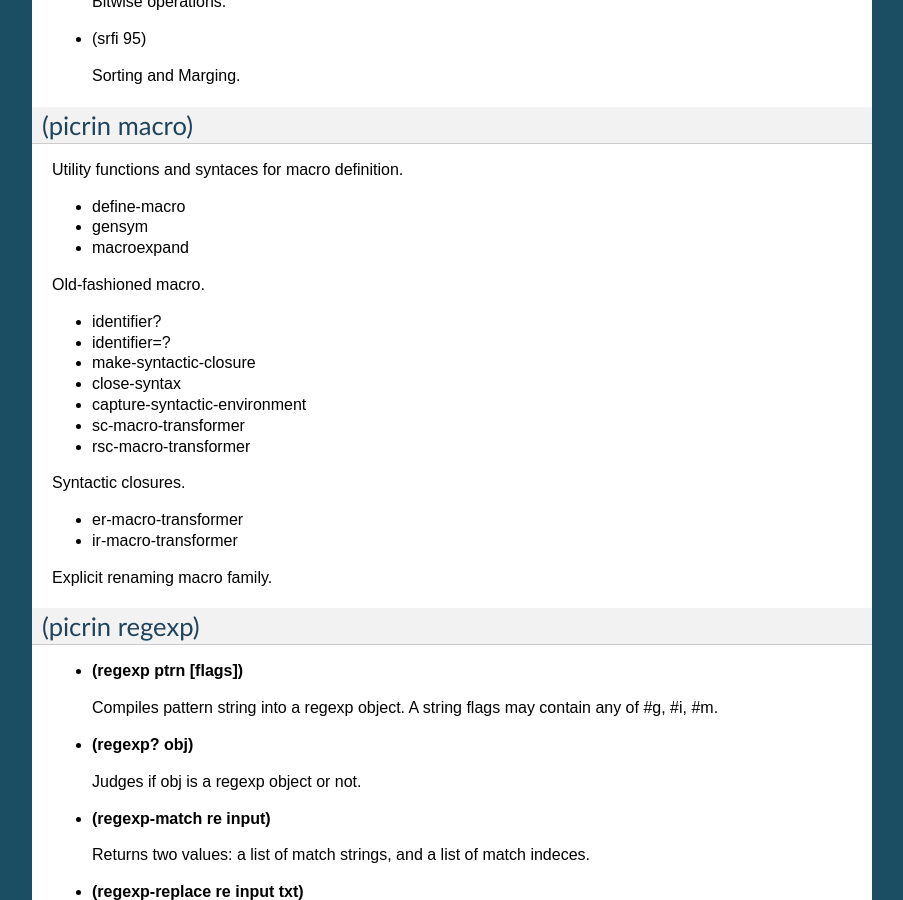
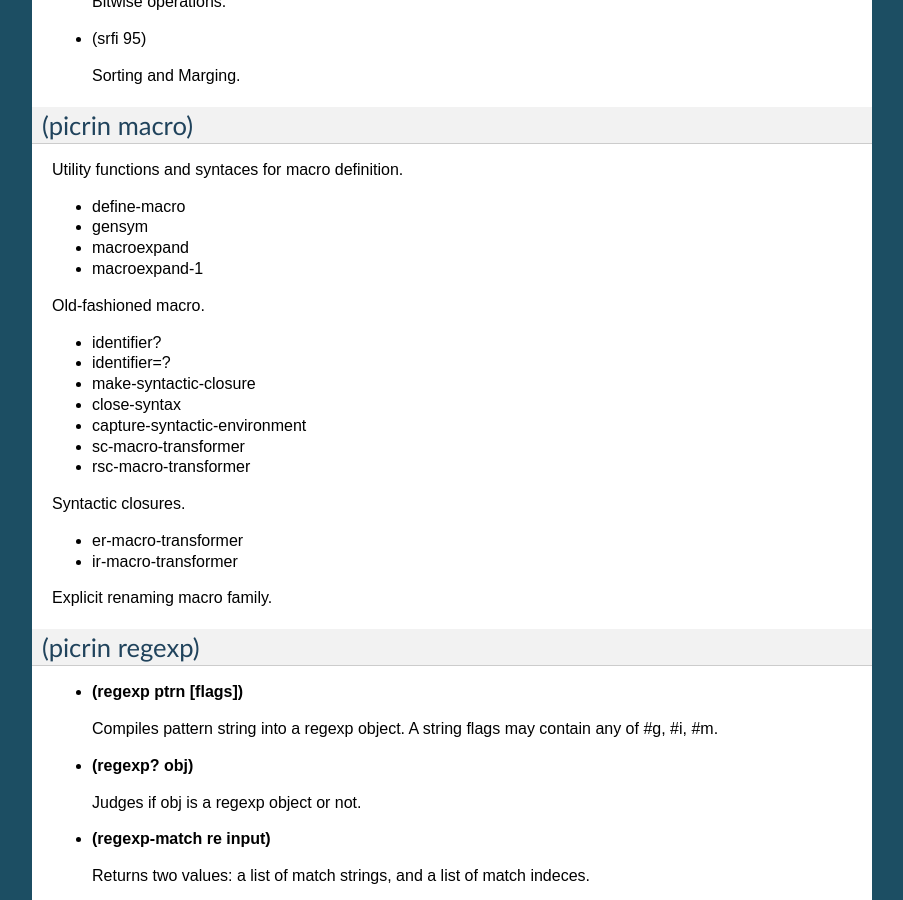
Before and after one commit to picrin-scheme/picrin, a Sphinx documentation site: the page built from docs/libs.rst, in a window 1280 px wide and 900 px high, scrolled down 766 px. Shown: the whole window, without its empty margins (198-1101 px from the left). Built offline with Sphinx 7.4.7, drawn with Linux system fonts in a browser that asks for light colours.

Commit message:
update docs

```diff
--- a/docs/libs.rst
+++ b/docs/libs.rst
@@ -50,6 +50,7 @@ Utility functions and syntaces for macro definition.
 - define-macro
 - gensym
 - macroexpand
+- macroexpand-1
 
 Old-fashioned macro.
 
```
